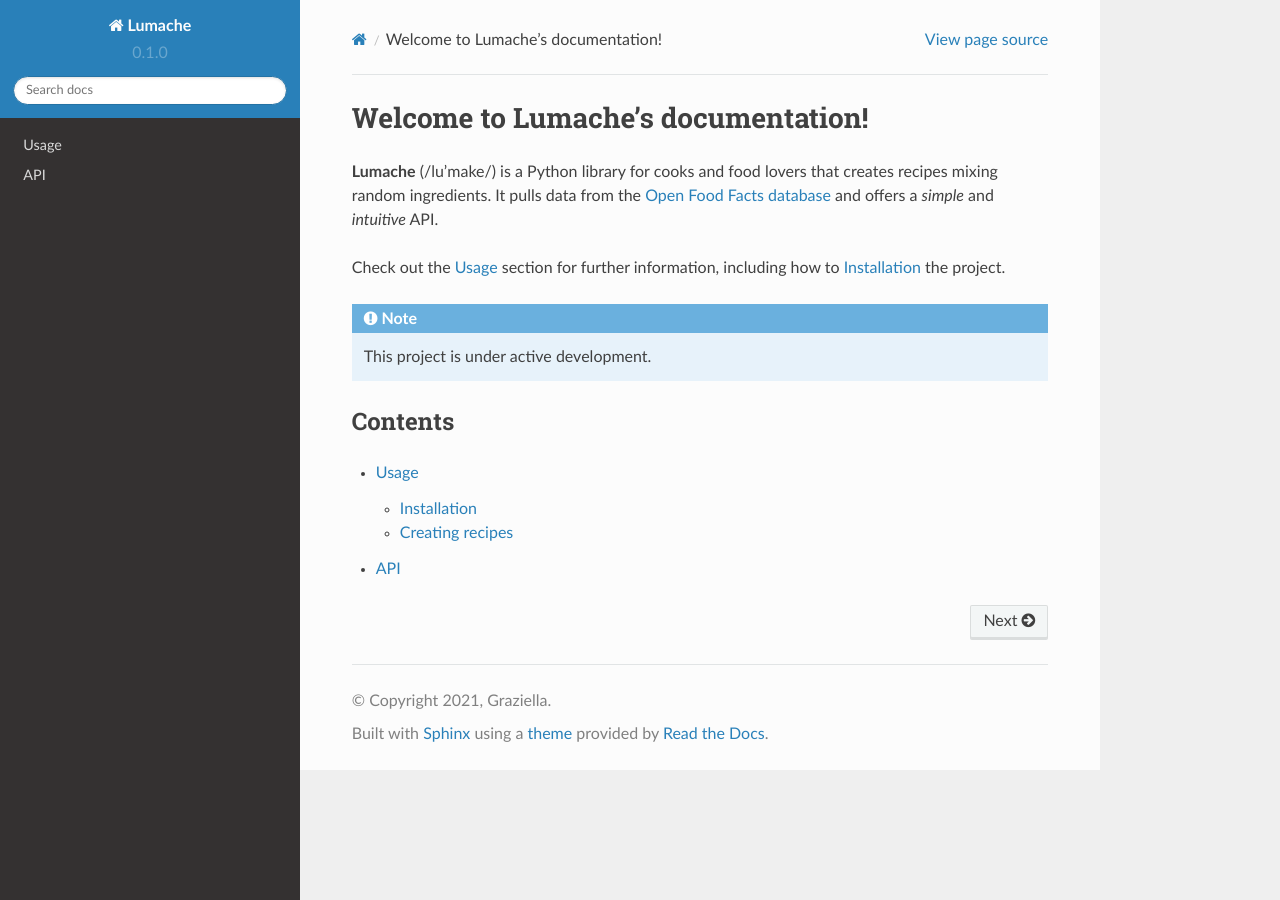
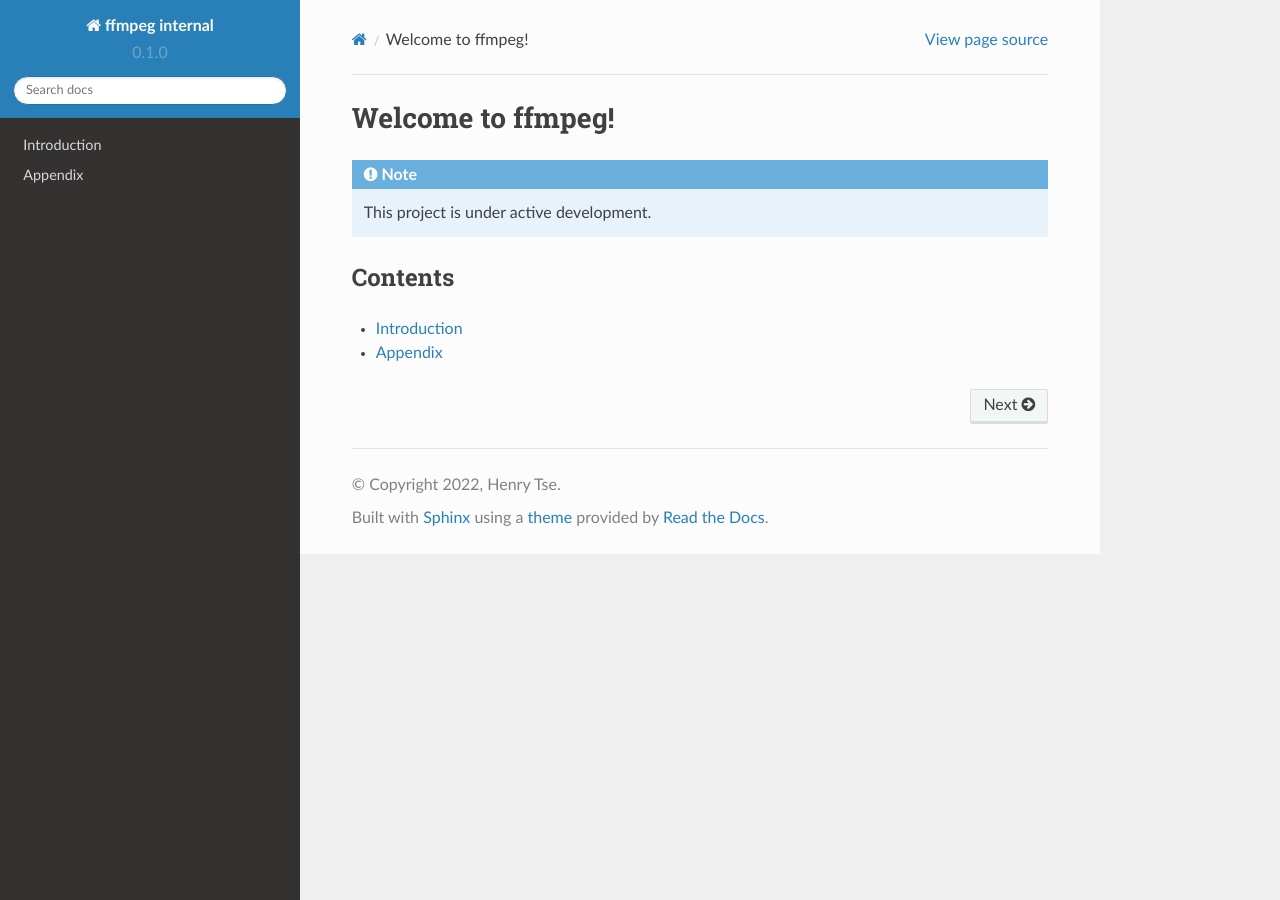
Before and after one commit to anzihenry/ffmpeg-internal, a Sphinx documentation site: the page built from docs/source/index.rst, in a window 1280 px wide. Built offline with Sphinx 7.4.7 and the Read the Docs theme 2.0.0, drawn with Linux system fonts in a browser that asks for light colours.

Commit message:
增加默认文件，配置信息

```diff
--- /dev/null
+++ b/docs/requirements.txt
@@ -0,0 +1 @@
+sphinx_rtd_theme==0.4.3
--- a/docs/source/api.rst
+++ /dev/null
@@ -1,7 +0,0 @@
-API
-===
-
-.. autosummary::
-   :toctree: generated
-
-   lumache
--- /dev/null
+++ b/docs/source/appendix/index.rst
@@ -0,0 +1,2 @@
+Appendix
+================
--- a/docs/source/conf.py
+++ b/docs/source/conf.py
@@ -1,10 +1,16 @@
 # Configuration file for the Sphinx documentation builder.
+
+import os
+import sys
+sys.path.insert(0, os.path.abspath('../..'))
+
+import sphinx_rtd_theme
 
 # -- Project information
 
-project = 'Lumache'
-copyright = '2021, Graziella'
-author = 'Graziella'
+project = 'ffmpeg internal'
+copyright = '2022, Henry Tse'
+author = 'Henry Tse'
 
 release = '0.1'
 version = '0.1.0'
@@ -30,6 +36,7 @@
 # -- Options for HTML output
 
 html_theme = 'sphinx_rtd_theme'
+html_theme_path = [sphinx_rtd_theme.get_html_theme_path()]
 
 # -- Options for EPUB output
 epub_show_urls = 'footnote'
--- a/docs/source/index.rst
+++ b/docs/source/index.rst
@@ -1,13 +1,5 @@
-Welcome to Lumache's documentation!
+Welcome to ffmpeg!
 ===================================
-
-**Lumache** (/lu'make/) is a Python library for cooks and food lovers
-that creates recipes mixing random ingredients.
-It pulls data from the `Open Food Facts database <https://world.openfoodfacts.org/>`_
-and offers a *simple* and *intuitive* API.
-
-Check out the :doc:`usage` section for further information, including
-how to :ref:`installation` the project.
 
 .. note::
 
@@ -17,6 +9,7 @@
 --------
 
 .. toctree::
+   :maxdepth: 1
 
-   usage
-   api
+   introduction/index
+   appendix/index
--- /dev/null
+++ b/docs/source/introduction/index.rst
@@ -0,0 +1,2 @@
+Introduction
+==================
```
Also changed, not shown: docs/source/usage.rst (deleted, +0 -33 lines), lumache.py (deleted, +0 -23 lines), 1 other file.
